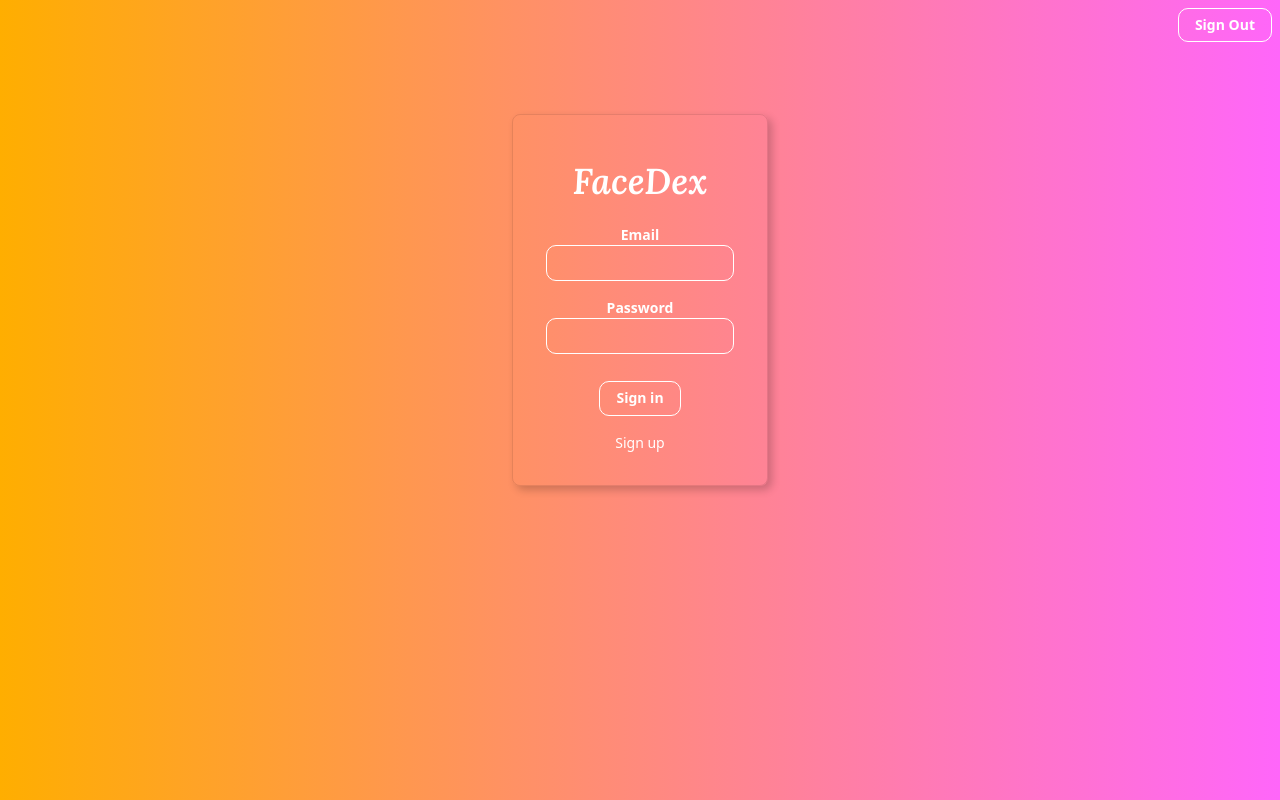
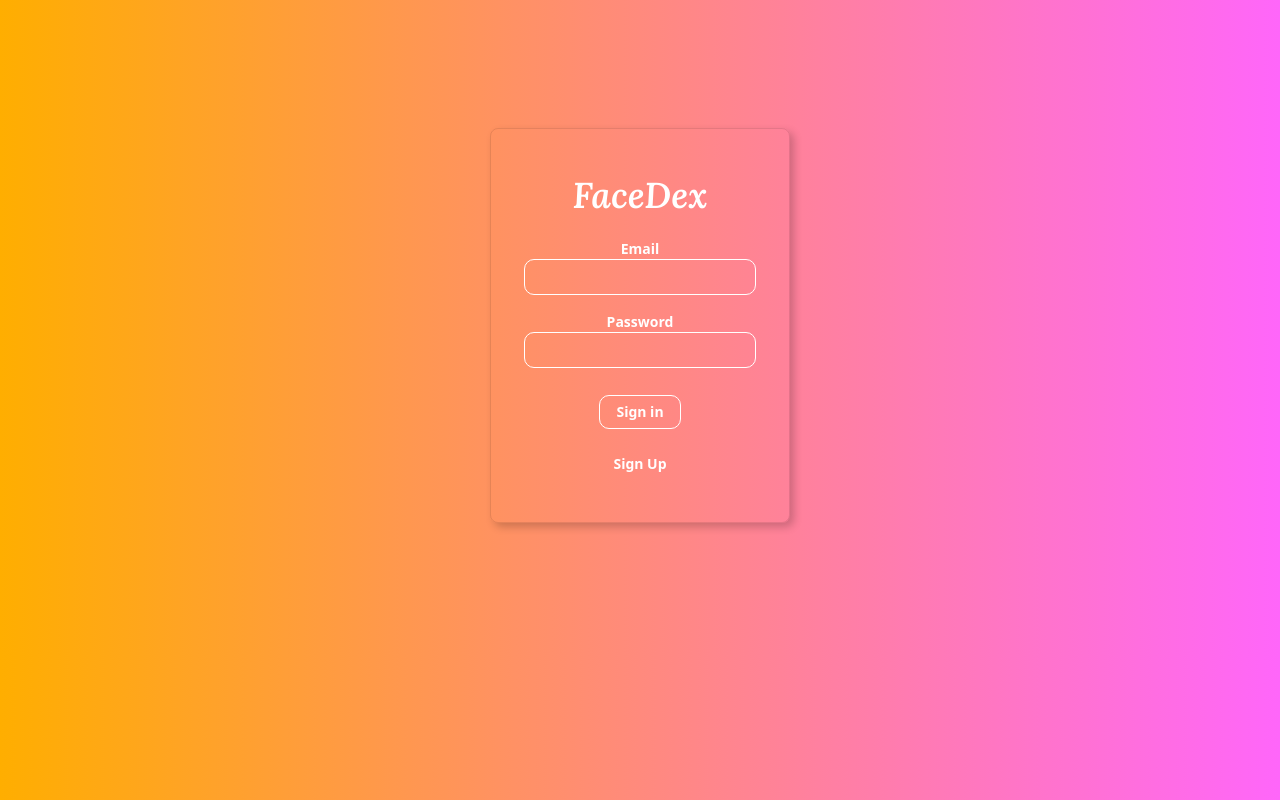
Before and after one commit to CharlieKaroubi/facial-rec-app, a React (Create React App) app: page / in a window 1280 px wide. Built offline with nearby package versions, Linux system fonts and the light colour scheme.

Commit message:
Forms work now

```diff
--- a/src/App.js
+++ b/src/App.js
@@ -3,6 +3,7 @@ import React, { useState } from 'react';
 import Navigation from './components/Navigation/Navigation';
 import Logo from './components/Logo/Logo';
 import SignIn from './components/SignIn/SignIn';
+import SignUp from './components/SignUp/SignUp';
 import ImageLinkForm from './components/ImageLinkForm/ImageLinkForm';
 import Rank from './components/Rank/Rank';
 import FaceRecognition from './components/FaceRecognition/FaceRecognition';
@@ -114,18 +115,25 @@ function App() {
     });
   }
 
+  const onRouteChange = (event) => {
+    setRoute(event);
+  }
+
   return (
     <div className="App">
-      <Navigation />
-      {route ==='signin'
-        ?<SignIn />
-        :<div>
+      {route === 'signin' ? (
+        <SignIn onRouteChange={onRouteChange} />
+      ) : route === 'signup' ? (
+        <SignUp onRouteChange={onRouteChange} />
+      ) : route === 'home' ? (
+        <div>
+          <Navigation onRouteChange={onRouteChange} />
           <Logo />
           <Rank />
-          <ImageLinkForm onInputChange={onInputChange} onButtonSubmit={onButtonSubmit}/>
-          <FaceRecognition imageURL={imageURL} boxes={boxes}/>
+          <ImageLinkForm onInputChange={onInputChange} onButtonSubmit={onButtonSubmit} />
+          <FaceRecognition imageURL={imageURL} boxes={boxes} />
         </div>
-      }
+      ) : null}
     </div>
   );
 }
--- a/src/components/ImageLinkForm/ImageLinkForm.js
+++ b/src/components/ImageLinkForm/ImageLinkForm.js
@@ -10,7 +10,7 @@ const ImageLinkForm = ({onInputChange, onButtonSubmit}) => {
             <div className='center'>
                 <div className = 'form center pa4 br3 shadow-5'>
                     <input className='ba f4 fr pa2 w-70 center' type='tex' placeholder='Enter Image URL' onChange={onInputChange}/>
-                    <button className='detect ba w-30 grow f4 link ph3 pv2 dib white bg-light-purple' onClick={onButtonSubmit} style={{marginLeft:'10px'}}>Detect</button>
+                    <button className='className="b white ph3 pv2 input-reset ba b--white bg-transparent grow pointer f6 dib"' onClick={onButtonSubmit} style={{marginLeft:'-40px'}}>Detect</button>
                 </div>
             </div>
         </div>
--- a/src/components/Navigation/Navigation.js
+++ b/src/components/Navigation/Navigation.js
@@ -1,9 +1,9 @@
 import React from 'react';
 
-const Navigation = () => {
+const Navigation = ({onRouteChange}) => {
     return (
         <nav style={{display: 'flex', justifyContent: 'flex-end'}}>
-            <input className="b ma2 white ph3 pv2 input-reset ba b--white bg-transparent grow pointer f6 dib" type="submit" value="Sign Out" />
+            <input onClick={()=>onRouteChange('signin')} className="b ma2 white ph3 pv2 input-reset ba b--white bg-transparent grow pointer f6 dib" type="submit" value="Sign Out" />
         </nav>
     );
 }
--- a/src/components/SignIn/SignIn.js
+++ b/src/components/SignIn/SignIn.js
@@ -1,11 +1,11 @@
 import React from 'react';
 import 'bootstrap/dist/css/bootstrap.min.css';
 
-const SignIn = () => {
+const SignIn = ({onRouteChange}) => {
     return (
-        <article class="br3 ba dark-gray b--black-10 mv5 w-100 w-50-m w-25-l mw5 shadow-5 center">
+        <article className="br3 ba dark-gray b--black-10 mv6 w-100 w-50-m w-25-l mw5 shadow-5 center" style={{width:'50%',maxWidth:'300px'}}>
             <main className="pa4 black-80" style={{color:'white'}}>
-                <form className="measure">
+                <div className="measure">
                     <fieldset id="sign_up" className="ba b--transparent ph0 mh0">
                         <legend className="f2 fw6 ph0 mh0 mb3 lora">FaceDex</legend>
                         <div className="mt3">
@@ -18,12 +18,12 @@ const SignIn = () => {
                         </div>
                     </fieldset>
                     <div className="">
-                        <input className="b white ph3 pv2 input-reset ba b--white bg-transparent grow pointer f6 dib" type="submit" value="Sign in" />
+                        <input onClick={()=>onRouteChange('home')} className="b white ph3 pv2 input-reset ba b--white bg-transparent grow pointer f6 dib" type="submit" value="Sign in" />
                     </div>
                     <div className="lh-copy mt3">
-                        <a href="#0" className="f6 link w-30 h-30 dim white db center">Sign up</a>
+                        <p onClick={()=>onRouteChange('signup')} className="b ma2 white ph3 pv2  b--white bg-transparent grow pointer f6 ">Sign Up</p>
                     </div>
-                </form>
+                </div>
             </main>
         </article>
     );
--- /dev/null
+++ b/src/components/SignUp/SignUp.css
@@ -0,0 +1,8 @@
+.su:hover {
+    cursor: pointer;
+}
+
+.custom-width {
+    width: 60%; /* Adjust this value as needed */
+    max-width: 800px; /* Adjust this value as needed */
+}
--- /dev/null
+++ b/src/components/SignUp/SignUp.js
@@ -0,0 +1,41 @@
+import React from 'react';
+import 'bootstrap/dist/css/bootstrap.min.css';
+import './SignUp.css';
+
+const SignUp = ({onRouteChange}) => {
+    return (
+        <article className="br3 ba dark-gray b--black-10 mv5 w-100 w-50-m w-25-l mw5 shadow-5 center" style={{ width: '50%', maxWidth: '400px' }}>
+            <main className="pa4 black-80" style={{color:'white'}}>
+                <div className="measure">
+                    <fieldset id="sign_up" className="ba b--transparent ph0 mh0">
+                        <legend className="f2 fw6 ph0 mh0 mb3 lora">FaceDex</legend>
+                        <div className="mt3">
+                            <label className="db fw6 lh-copy f6" htmlFor="name">First Name</label>
+                            <input className="pa2 input-reset ba bg-transparent hover-bg-black hover-white w-100" type="text" name="fname" id="fname" />
+                        </div>
+                        <div className="mt3">
+                            <label className="db fw6 lh-copy f6" htmlFor="name">Last Name</label>
+                            <input className="pa2 input-reset ba bg-transparent hover-bg-black hover-white w-100" type="text" name="lname" id="lname" />
+                        </div>
+                        <div className="mt3">
+                            <label className="db fw6 lh-copy f6" htmlFor="email-address">Email</label>
+                            <input className="pa2 input-reset ba bg-transparent hover-bg-black hover-white w-100" type="email" name="email-address" id="email-address" />
+                        </div>
+                        <div className="mv3">
+                            <label className="db fw6 lh-copy f6" htmlFor="password">Password</label>
+                            <input className="b pa2 input-reset ba bg-transparent hover-bg-black hover-white w-100" type="password" name="password" id="password" />
+                        </div>
+                    </fieldset>
+                    <div className="">
+                        <input onClick={()=>onRouteChange('home')} className="b su white ph3 pv2 input-reset ba b--white bg-transparent grow pointer f6 dib" type="submit" value="Sign Up" />
+                    </div>
+                    <div className="mt3">
+                        <p onClick={()=>onRouteChange('signin')} className="b ma2 white ph3 pv2  b--white bg-transparent grow pointer f6 " type="submit">Back</p>
+                    </div>
+                </div>
+            </main>
+        </article>
+    );
+}
+
+export default SignUp;
--- a/src/index.css
+++ b/src/index.css
@@ -24,3 +24,7 @@ button {
   font-weight: 500;
   font-style: italic;
 }
+
+.su:hover {
+  cursor: pointer;
+}
```
